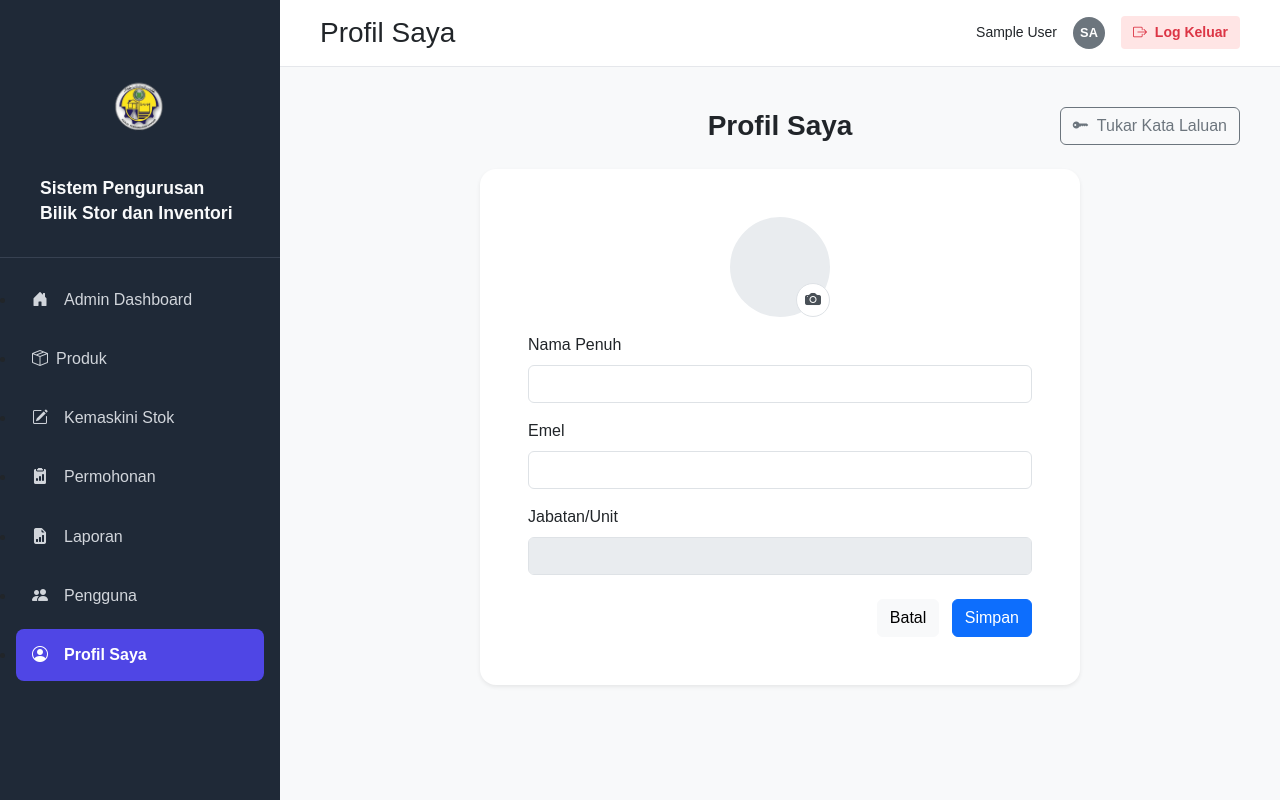
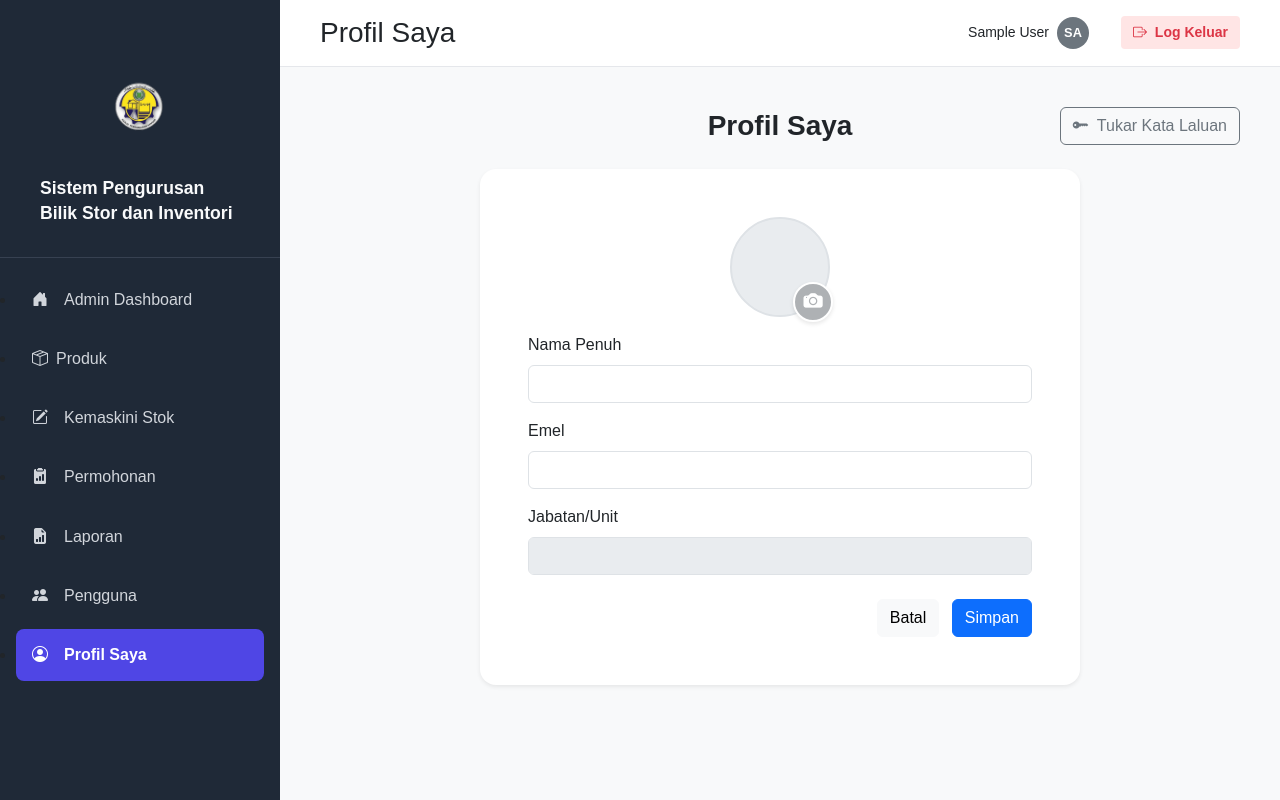
Before and after one commit to gible717/storeroom-system, a PHP site: page /admin_profile.php in a window 1280 px wide. Run offline with PHP 8.4, Linux system fonts and the light colour scheme; the visitor is signed in with stand-in values (Sample User, id 1); data that the repository does not hold is empty; some libraries are stand-ins or nearby versions.

Commit message:
feat(profile): Implement profile picture uploads and functional navbar links
This commit introduces a major enhancement to user profiles, allowing both staff and admins to upload their own profile pictures and easily access their profile page from the main navigation.

Profile Picture Upload:
- DB: Adds a `gambar_profil` (VARCHAR 255) column to the `staf` table to store image paths.
- FE: Updates `staff_profile.php` to display the user's `gambar_profil` image. If no image is set, it falls back to the existing initials (e.g., "ST").
- FE: Adds a new upload UI. A circular camera icon is positioned outside and to the bottom-right of the avatar, which acts as a clickable label for a hidden file input.
- BE: Creates `upload_profile_picture.php` to securely handle the file upload.
  - Validates file type (jpg, png, gif) and size (max 5MB).
  - Uses the `$_SESSION['ID_staf']` for security.
  - Deletes the user's old picture from the server before saving the new one.
  - Saves the new file to `uploads/profile_pictures/` (e.g., `STAF001.jpg`).
  - Updates the `gambar_profil` path in the `staf` table.
- FIX: Resolves invalid nested `<form>` tags in `staff_profile.php`.

Navbar Profile Link:
- Makes the user's name and avatar/initials in the top navbar a single clickable link.
- Implements this change in both `staff_header.php` (for staff) and `admin_top_navbar.php` (for admins).
- Both links correctly point to `staff_profile.php`, allowing all users to edit their own profile.
- FIX: Resolves a critical HTML nesting error in `staff_header.php` where an unclosed `<a>` tag for the profile link was breaking the layout and functionality of the logout button.

```diff
--- a/admin_profile.php
+++ b/admin_profile.php
@@ -24,14 +24,22 @@ function getInitials($name) {
     return substr($initials, 0, 2);
 }
 ?>
+
 <style>
     .profile-card {
         max-width: 600px;
         margin: 0 auto;
     }
+    /* This is the new wrapper to hold the avatar and button */
+    .profile-avatar-wrapper {
+        position: relative;
+        width: 100px; /* Must match the avatar size */
+        height: 100px; /* Must match the avatar size */
+        margin: 0 auto 1rem; /* Center the wrapper and add bottom margin */
+}
     .profile-avatar {
-        width: 100px;
-        height: 100px;
+        width: 100%; /* Will fill the wrapper */
+        height: 100%; /* Will fill the wrapper */
         border-radius: 50%;
         background-color: #e9ecef;
         color: #495057;
@@ -40,19 +48,35 @@ function getInitials($name) {
         justify-content: center;
         font-size: 2.5rem;
         font-weight: 600;
-        margin: 0 auto 1rem;
-        position: relative;
+        overflow: hidden;
+        border: 2px solid #dee2e6;
 }
-    .profile-avatar-icon {
+    .profile-avatar img {
+        width: 100%;
+        height: 100%;
+        object-fit: cover;
+    }
+    /* This is the new camera button style */
+    .upload-camera-button {
         position: absolute;
-        bottom: 0;
-        right: 0;
-        background-color: #fff;
-        border: 1px solid #dee2e6;
+        bottom: -5px;  /* Position it 10px bottom the wrapper */
+        right: -3px; /* Position it 10px outside the wrapper's right */
+        background-color: #aeb1b4ff;
+        color: white;
         border-radius: 50%;
-        padding: 0.25rem 0.5rem;
-        font-size: 1rem;
+        width: 40px;
+        height: 40px;
+        display: flex;
+        align-items: center;
+        justify-content: center;
+        font-size: 1.2rem;
         cursor: pointer;
+        border: 2px solid white;
+        box-shadow: 0 2px 4px rgba(0,0,0,0.1);
+        z-index: 10;
+    }
+    #profilePictureInput {
+        display: none;
 }
 </style>
 
@@ -73,11 +97,27 @@ function getInitials($name) {
 <div class="card shadow-sm border-0 profile-card" style="border-radius: 1rem;">
     <div class="card-body p-4 p-md-5">
 
+                <form id="profileUploadForm" action="upload_profile_picture.php" method="POST" enctype="multipart/form-data">
+            <input type="file" name="profile_picture" id="profilePictureInput" accept="image/png, image/jpeg, image/gif">
+                </form>
+
                 <form action="profile_update_process.php" method="POST">
 
+                        <div class="profile-avatar-wrapper">
+
                             <div class="profile-avatar">
+                        <?php
+                        if (!empty($user['gambar_profil']) && file_exists($user['gambar_profil'])):
+                        ?>
+                        <img src="<?php echo htmlspecialchars($user['gambar_profil']) . '?t=' . time(); ?>" alt="Gambar Profil">
+                        <?php else: ?>
                         <?php echo getInitials($user['nama']); ?>
-                <i class="bi bi-camera-fill profile-avatar-icon"></i>
+                        <?php endif; ?>
+                        </div>
+
+                                <label for="profilePictureInput" class="upload-camera-button" title="Tukar Gambar Profil">
+                        <i class="bi bi-camera-fill"></i>
+                                </label>
                         </div>
 
                         <div class="mb-3">
@@ -96,7 +136,7 @@ function getInitials($name) {
                         </div>
 
                         <div class="text-end mt-4">
-                <a href="admin_dashboard.php" class="btn btn-light me-2">Batal</a>
+                            <a href="staff_dashboard.php" class="btn btn-light me-2">Batal</a>
                             <button type="submit" class="btn btn-primary">Simpan</button>
                         </div>
 
@@ -104,7 +144,22 @@ function getInitials($name) {
                 </div>
             </div>
 
+<script>
+document.addEventListener('DOMContentLoaded', function() {
+    const profilePictureInput = document.getElementById('profilePictureInput');
+    const profileUploadForm = document.getElementById('profileUploadForm');
+
+// 1. When the user selects a file (triggered by the <label>)
+    profilePictureInput.addEventListener('change', function() {
+// 2. Check if a file was actually selected
+    if (this.files && this.files.length > 0) {
+// 3. Automatically submit the form to upload the new picture
+    profileUploadForm.submit();}
+});
+});
+</script>
+
 <?php
 $conn->close();
-require 'admin_footer.php';
+require 'admin_footer.php'; // Use staff footer
 ?>
--- a/admin_top_navbar.php
+++ b/admin_top_navbar.php
@@ -10,7 +10,8 @@ $userInitials = strtoupper(substr($userName, 0, 2));
     <h1 class="h3 mb-0 text-gray-800"><?php echo $pageTitle ?? 'Dashboard'; ?></h1>
 
     <div class="user-info d-flex align-items-center">
-        <span class="me-3 d-none d-lg-inline text-gray-600 small"><?php echo htmlspecialchars($userName); ?></span>
+        <a href="admin_profile.php" class="d-flex align-items-center text-decoration-none text-dark me-3" title="Lihat Profil">
+        <span class="me-2 d-none d-lg-inline text-gray-600 small"><?php echo htmlspecialchars($userName); ?></span>
         <div class="user-initials-badge me-3">
             <?php echo htmlspecialchars($userInitials); ?>
         </div>
@@ -18,4 +19,5 @@ $userInitials = strtoupper(substr($userName, 0, 2));
             <i class="bi bi-box-arrow-right me-1"></i> Log Keluar
         </a>
     </div>
+
 </nav>
```
Also changed, not shown: request_list.php (+7 -7 lines), staff_header.php (+11 -4 lines), staff_profile.php (+67 -12 lines), upload_profile_picture.php (added, +103 -0 lines). Lines whose indentation alone changed are shown as unchanged.
